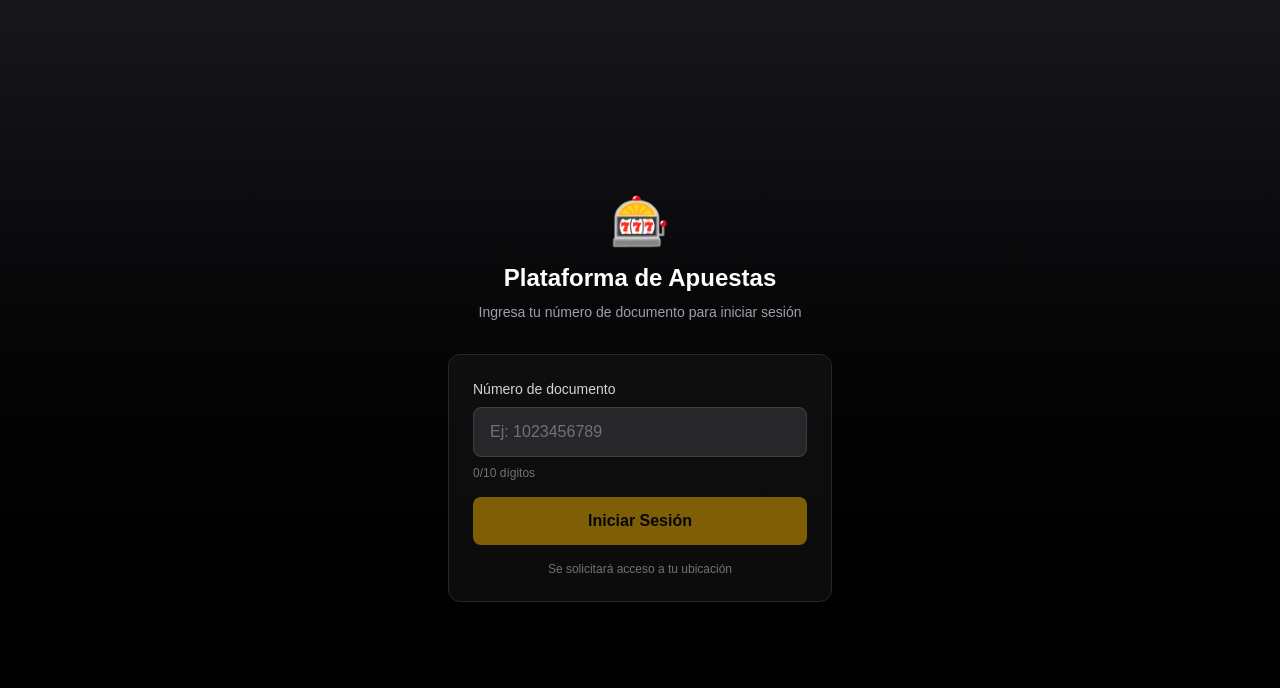
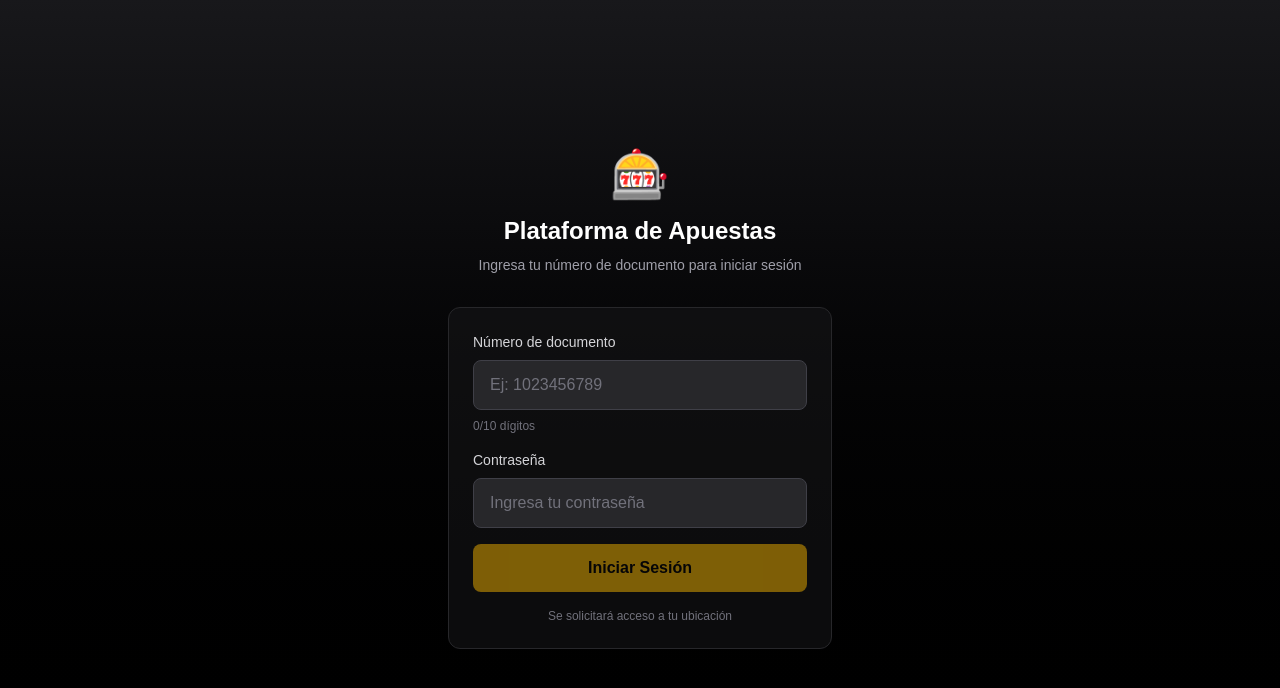
Before and after one commit to Pizzars/prueba_whatsapp, a Next.js app: page /login in a window 1280 px wide. Shown: the top 688 px of the page. Built offline with nearby package versions, Linux system fonts and the light colour scheme.

Commit message:
Add password field to login, fix: validate credentials with password 1234567890

```diff
--- a/app/api/auth/login/route.ts
+++ b/app/api/auth/login/route.ts
@@ -1,11 +1,11 @@
 import { NextResponse } from "next/server";
-import { findUserByDocumento } from "@/app/lib/users";
+import { validateCredentials } from "@/app/lib/users";
 import { createNewSession } from "@/app/lib/sessions";
 
 export async function POST(request: Request) {
   try {
     const body = await request.json();
-    const { documento, latitude, longitude, sessionId } = body;
+    const { documento, password, latitude, longitude, sessionId } = body;
 
     // Validar que venga el documento
     if (!documento || typeof documento !== "string") {
@@ -23,11 +23,19 @@ export async function POST(request: Request) {
       );
     }
 
-    // Validar que el usuario exista
-    const user = findUserByDocumento(documento);
+    // Validar contraseña
+    if (!password || typeof password !== "string") {
+      return NextResponse.json(
+        { success: false, error: "Contraseña es requerida" },
+        { status: 400 }
+      );
+    }
+
+    // Validar credenciales
+    const user = validateCredentials(documento, password);
     if (!user) {
       return NextResponse.json(
-        { success: false, error: "Usuario no encontrado" },
+        { success: false, error: "Documento o contraseña incorrectos" },
         { status: 401 }
       );
     }
--- a/app/lib/users.ts
+++ b/app/lib/users.ts
@@ -1,15 +1,23 @@
 export interface User {
   documento: string;
   nombre: string;
+  password: string;
 }
 
 export const USERS: User[] = [
-  { documento: "1023456789", nombre: "Carlos Martínez" },
-  { documento: "1098765432", nombre: "María López" },
-  { documento: "1045678901", nombre: "Andrés García" },
-  { documento: "1067890123", nombre: "Laura Rodríguez" },
+  { documento: "1023456789", nombre: "Carlos Martínez", password: "1234567890" },
+  { documento: "1098765432", nombre: "María López", password: "1234567890" },
+  { documento: "1045678901", nombre: "Andrés García", password: "1234567890" },
+  { documento: "1067890123", nombre: "Laura Rodríguez", password: "1234567890" },
 ];
 
 export function findUserByDocumento(documento: string): User | null {
   return USERS.find((u) => u.documento === documento) || null;
 }
+
+export function validateCredentials(documento: string, password: string): User | null {
+  const user = findUserByDocumento(documento);
+  if (!user) return null;
+  if (user.password !== password) return null;
+  return user;
+}
--- a/app/login/page.tsx
+++ b/app/login/page.tsx
@@ -9,13 +9,16 @@ function LoginForm() {
   const sessionId = searchParams.get("session");
 
   const [documento, setDocumento] = useState("");
+  const [password, setPassword] = useState("");
   const [loading, setLoading] = useState(false);
   const [error, setError] = useState("");
 
   const isValidDocumento = /^\d{10}$/.test(documento);
+  const isValidPassword = password.length > 0;
+  const canLogin = isValidDocumento && isValidPassword && !loading;
 
   async function handleLogin() {
-    if (!isValidDocumento) return;
+    if (!canLogin) return;
 
     setLoading(true);
     setError("");
@@ -39,6 +42,7 @@ function LoginForm() {
         headers: { "Content-Type": "application/json" },
         body: JSON.stringify({
           documento,
+          password,
           latitude,
           longitude,
           sessionId: sessionId || undefined,
@@ -112,6 +116,21 @@ function LoginForm() {
             {documento.length}/10 dígitos
           </p>
 
+          <label
+            htmlFor="password"
+            className="mb-2 mt-4 block text-sm font-medium text-zinc-300"
+          >
+            Contraseña
+          </label>
+          <input
+            id="password"
+            type="password"
+            placeholder="Ingresa tu contraseña"
+            value={password}
+            onChange={(e) => setPassword(e.target.value)}
+            className="w-full rounded-lg border border-zinc-700 bg-zinc-800 px-4 py-3 text-white placeholder-zinc-500 focus:border-yellow-500 focus:outline-none focus:ring-1 focus:ring-yellow-500"
+          />
+
           {error && (
             <p className="mt-3 rounded-lg bg-red-900/30 px-3 py-2 text-sm text-red-400">
               {error}
@@ -120,7 +139,7 @@ function LoginForm() {
 
           <button
             onClick={handleLogin}
-            disabled={!isValidDocumento || loading}
+            disabled={!canLogin}
             className="mt-4 w-full rounded-lg bg-yellow-500 px-4 py-3 font-semibold text-black transition-colors hover:bg-yellow-400 disabled:cursor-not-allowed disabled:opacity-50"
           >
             {loading ? "Iniciando sesión..." : "Iniciar Sesión"}
```
Also changed, not shown: 1 other file (tests, documents, lock files or other folders).
